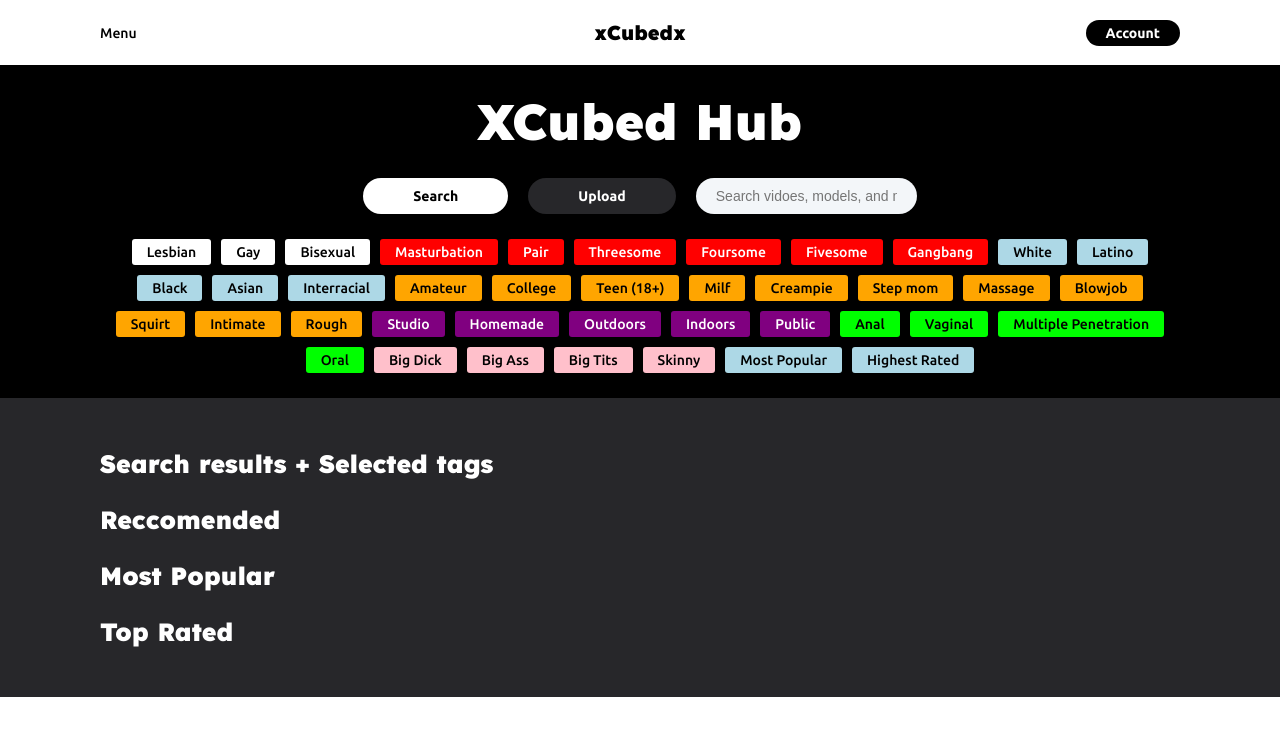
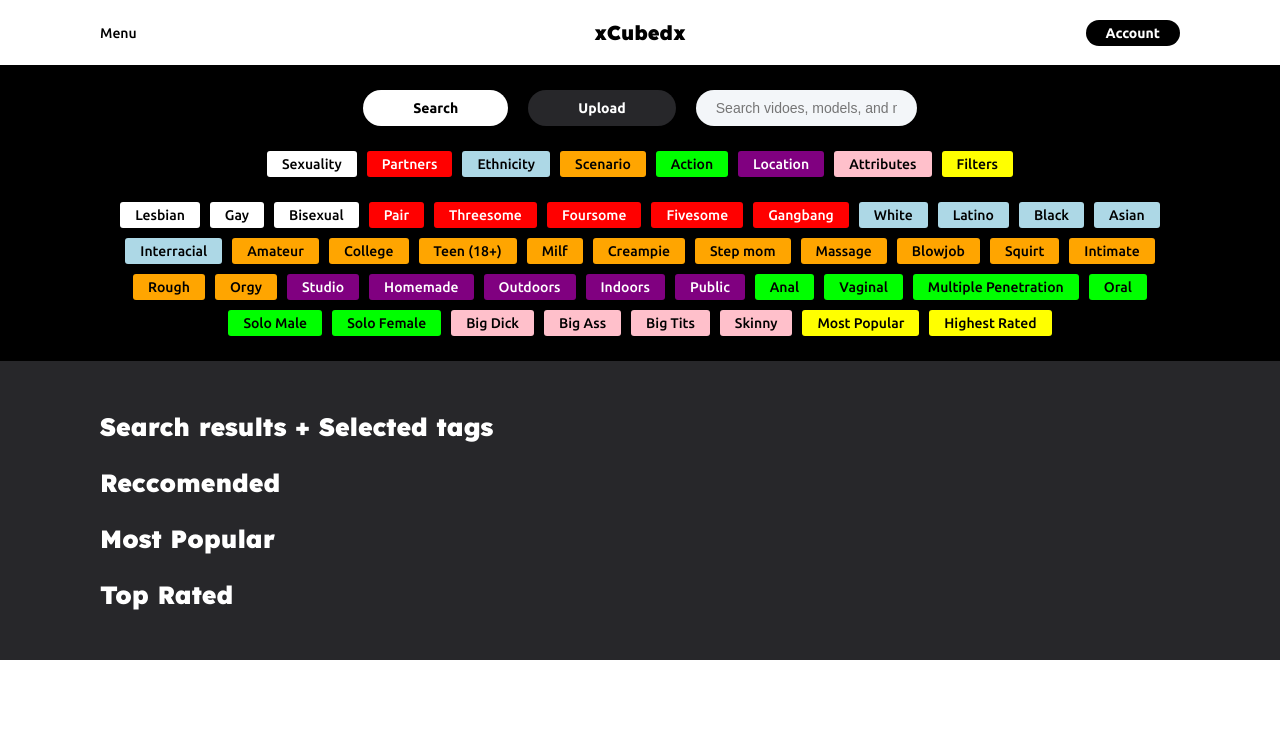
Before and after one commit to xCubedCentral/xCubedHub, a plain HTML site: page index.html in a window 1280 px wide. Drawn offline with nearby package versions, Linux system fonts and the light colour scheme; a web font is replaced by a local one.

Commit message:
Updates.

```diff
--- a/css/central.css
+++ b/css/central.css
@@ -1167,6 +1167,10 @@ input {
   background: #800080;
 }
 
+.bg-y{
+  background: #ffff00;
+}
+
 /* Color Sub: Text */
 
 .c-w{
--- a/index.html
+++ b/index.html
@@ -44,11 +44,11 @@
 <section class="w-100-p bg-b">
 
     <div class="container px-10 w-100-p d-flex-col rg-25 py-25">
-
+<!--
         <div class="fs-50 f-l w-100-p ta-c c-w">
             XCubed Hub
         </div>
-
+-->
         <div class="d-flex w-100-p ai-c jc-c cg-20">
 
             <a class="c-b fs-14 px-50 py-10 bg-w br-100" href="welcomedashboard.html"><b>Search</b></a>
@@ -60,10 +60,23 @@
 
         <div class="d-flex w-100-p jc-c ai-c fw-w cg-10 rg-10">
 
+            <a class="c-b bg-w fs-14 px-15 py-5 br-3" href="">Sexuality</a>
+            <a class="c-w bg-r fs-14 px-15 py-5 br-3" href="">Partners</a>
+            <a class="c-b bg-lb fs-14 px-15 py-5 br-3" href="">Ethnicity</a>
+            <a class="c-b bg-o fs-14 px-15 py-5 br-3" href="">Scenario</a>
+            <a class="c-b bg-grn fs-14 px-15 py-5 br-3" href="">Action</a>
+            <a class="c-w bg-prpl fs-14 px-15 py-5 br-3" href="">Location</a>
+            <a class="c-b bg-p fs-14 px-15 py-5 br-3" href="">Attributes</a>
+            <a class="c-b bg-y fs-14 px-15 py-5 br-3" href="">Filters</a>
+
+        </div>
+
+        <div class="d-flex w-100-p jc-c ai-c fw-w cg-10 rg-10">
+
             <a class="c-b bg-w fs-14 px-15 py-5 br-3" href="">Lesbian</a>
             <a class="c-b bg-w fs-14 px-15 py-5 br-3" href="">Gay</a>
             <a class="c-b bg-w fs-14 px-15 py-5 br-3" href="">Bisexual</a>
-            <a class="c-w bg-r fs-14 px-15 py-5 br-3" href="">Masturbation</a>
+
             <a class="c-w bg-r fs-14 px-15 py-5 br-3" href="">Pair</a>
             <a class="c-w bg-r fs-14 px-15 py-5 br-3" href="">Threesome</a>
             <a class="c-w bg-r fs-14 px-15 py-5 br-3" href="">Foursome</a>
@@ -85,22 +98,28 @@
             <a class="c-b bg-o fs-14 px-15 py-5 br-3" href="">Squirt</a>
             <a class="c-b bg-o fs-14 px-15 py-5 br-3" href="">Intimate</a>
             <a class="c-b bg-o fs-14 px-15 py-5 br-3" href="">Rough</a>
+            <a class="c-b bg-o fs-14 px-15 py-5 br-3" href="">Orgy</a>
+
             <a class="c-w bg-prpl fs-14 px-15 py-5 br-3" href="">Studio</a>
             <a class="c-w bg-prpl fs-14 px-15 py-5 br-3" href="">Homemade</a>
             <a class="c-w bg-prpl fs-14 px-15 py-5 br-3" href="">Outdoors</a>
             <a class="c-w bg-prpl fs-14 px-15 py-5 br-3" href="">Indoors</a>
             <a class="c-w bg-prpl fs-14 px-15 py-5 br-3" href="">Public</a>
+
             <a class="c-b bg-grn fs-14 px-15 py-5 br-3" href="">Anal</a>
             <a class="c-b bg-grn fs-14 px-15 py-5 br-3" href="">Vaginal</a>
             <a class="c-b bg-grn fs-14 px-15 py-5 br-3" href="">Multiple Penetration</a>
             <a class="c-b bg-grn fs-14 px-15 py-5 br-3" href="">Oral</a>
+            <a class="c-b bg-grn fs-14 px-15 py-5 br-3" href="">Solo Male</a>
+            <a class="c-b bg-grn fs-14 px-15 py-5 br-3" href="">Solo Female</a>
+
             <a class="c-b bg-p fs-14 px-15 py-5 br-3" href="">Big Dick</a>
             <a class="c-b bg-p fs-14 px-15 py-5 br-3" href="">Big Ass</a>
             <a class="c-b bg-p fs-14 px-15 py-5 br-3" href="">Big Tits</a>
             <a class="c-b bg-p fs-14 px-15 py-5 br-3" href="">Skinny</a>
 
-            <a class="c-b bg-lb fs-14 px-15 py-5 br-3" href="">Most Popular</a>
-            <a class="c-b bg-lb fs-14 px-15 py-5 br-3" href="">Highest Rated</a>
+            <a class="c-b bg-y fs-14 px-15 py-5 br-3" href="">Most Popular</a>
+            <a class="c-b bg-y fs-14 px-15 py-5 br-3" href="">Highest Rated</a>
 
         </div>
 
```
